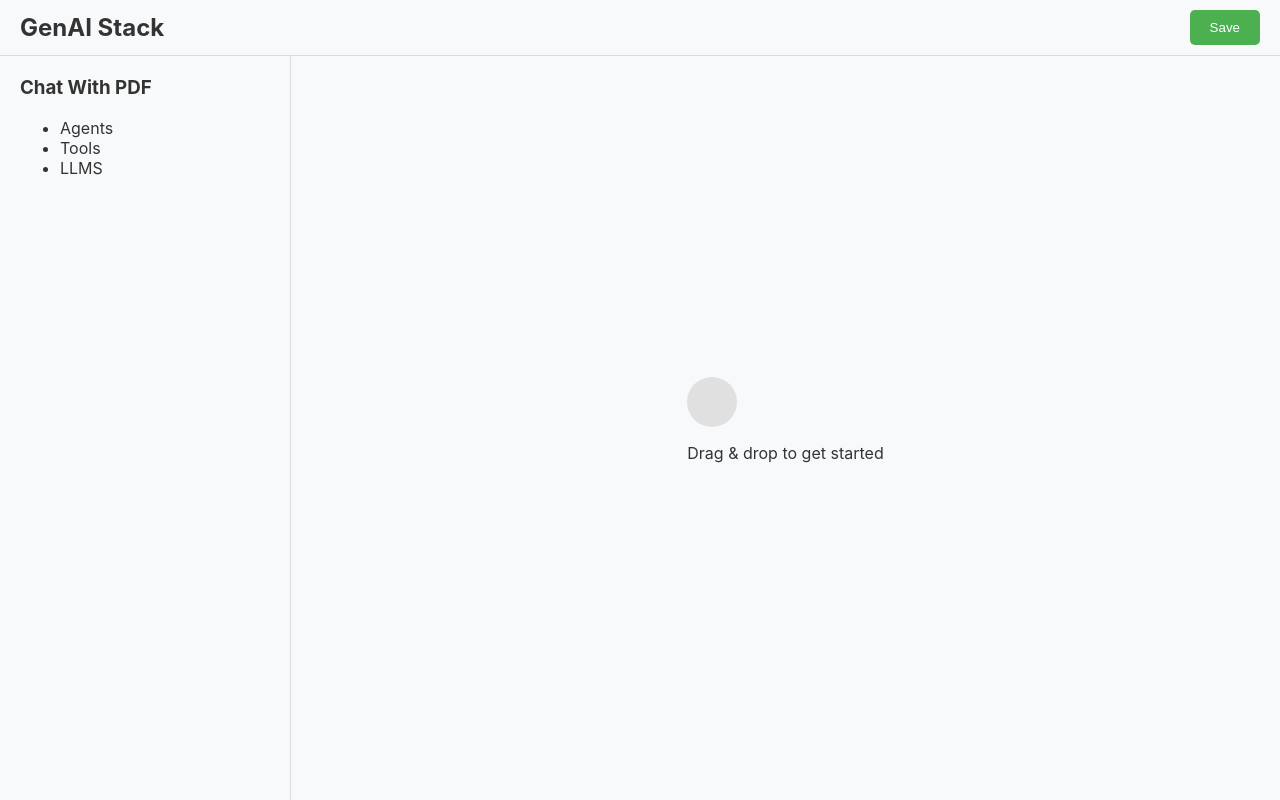
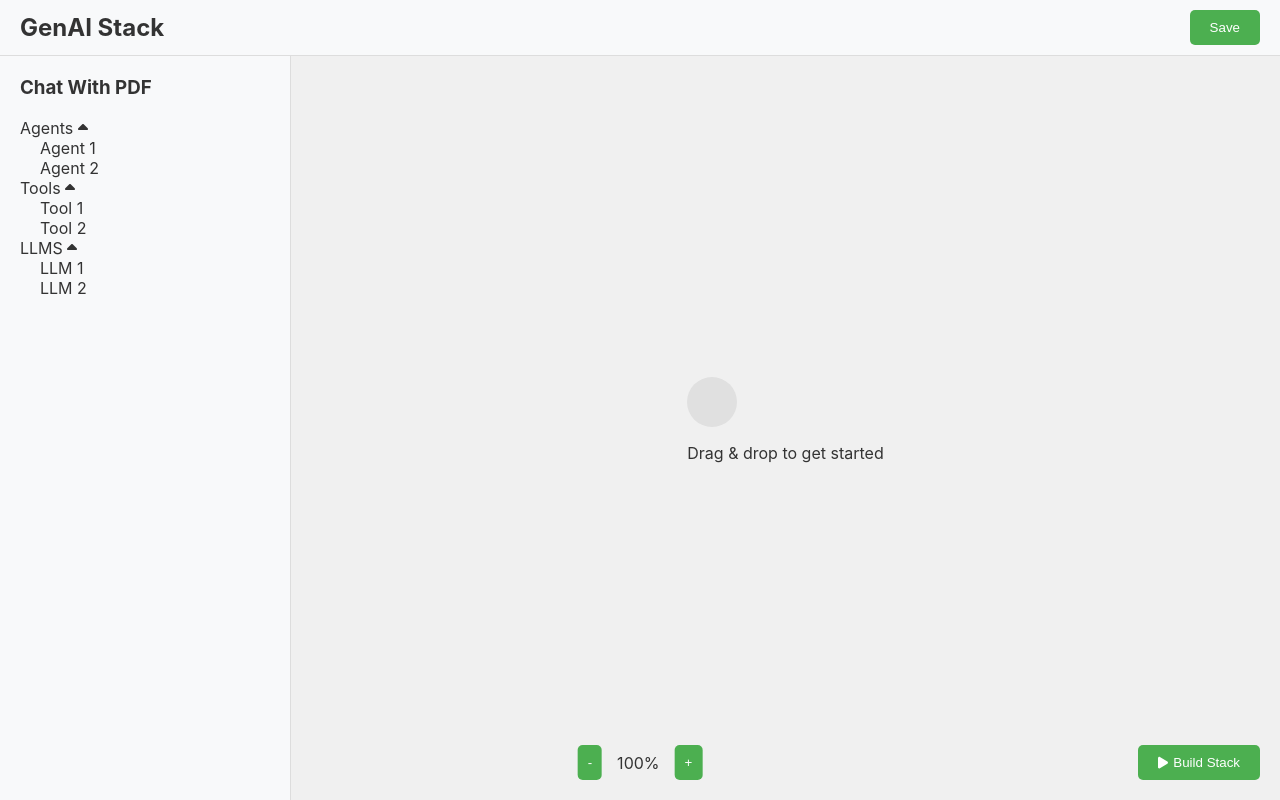
Before and after one commit to zencodess/myAGI, a React (Create React App) app in the folder frontend/: page /create-stack in a window 1280 px wide. Built offline with nearby package versions, Linux system fonts and the light colour scheme.

Commit message:
zoom, drop downs - stack creation

```diff
--- a/frontend/package.json
+++ b/frontend/package.json
@@ -3,6 +3,8 @@
   "version": "0.1.0",
   "private": true,
   "dependencies": {
+    "@fortawesome/free-solid-svg-icons": "^6.5.2",
+    "@fortawesome/react-fontawesome": "^0.2.2",
     "@testing-library/jest-dom": "^5.17.0",
     "@testing-library/react": "^13.4.0",
     "@testing-library/user-event": "^13.5.0",
--- a/frontend/src/App.css
+++ b/frontend/src/App.css
@@ -169,6 +169,7 @@ body {
 }
 
 /* Stack Creation Page Styles */
+
 .stack-creation-container {
     display: flex;
     flex-direction: column;
@@ -212,11 +213,21 @@ body {
     margin-top: 0;
 }
 
+.sidebar-section ul {
+    list-style-type: none;
+    padding: 0;
+}
+
+.sidebar-section ul ul {
+    padding-left: 20px;
+}
+
 .stack-workspace {
     flex: 1;
     display: flex;
     justify-content: center;
     align-items: center;
+    background-color: #f0f0f0;
 }
 
 .workspace-placeholder {
@@ -230,3 +241,48 @@ body {
     border-radius: 50%;
     margin-bottom: 10px;
 }
+
+.zoom-controls {
+    position: fixed;
+    bottom: 20px;
+    left: 50%;
+    transform: translateX(-50%);
+    display: flex;
+    align-items: center;
+}
+
+.zoom-controls button {
+    background-color: #4CAF50;
+    color: white;
+    border: none;
+    padding: 10px;
+    cursor: pointer;
+    margin: 0 5px;
+    border-radius: 5px;
+}
+
+.zoom-controls span {
+    font-size: 16px;
+    margin: 0 10px;
+}
+
+.build-button {
+    position: fixed;
+    bottom: 20px;
+    right: 20px;
+}
+
+.build-button button {
+    background-color: #4CAF50;
+    color: white;
+    border: none;
+    padding: 10px 20px;
+    cursor: pointer;
+    border-radius: 5px;
+    display: flex;
+    align-items: center;
+}
+
+.build-button button svg {
+    margin-right: 5px;
+}
--- a/frontend/src/components/StackCreationPage.js
+++ b/frontend/src/components/StackCreationPage.js
@@ -1,6 +1,21 @@
-import React from 'react';
+import React, { useState } from 'react';
+import { FontAwesomeIcon } from '@fortawesome/react-fontawesome';
+import { faPlay, faCaretDown, faCaretUp } from '@fortawesome/free-solid-svg-icons';
 
 const StackCreationPage = () => {
+    const [zoomLevel, setZoomLevel] = useState(100);
+    const [showAgents, setShowAgents] = useState(true);
+    const [showTools, setShowTools] = useState(true);
+    const [showLLMS, setShowLLMS] = useState(true);
+
+    const handleZoomIn = () => {
+        setZoomLevel(prevZoom => Math.min(prevZoom + 10, 200));
+    };
+
+    const handleZoomOut = () => {
+        setZoomLevel(prevZoom => Math.max(prevZoom - 10, 50));
+    };
+
     return (
         <div className="stack-creation-container">
             <header className="stack-creation-header">
@@ -12,18 +27,52 @@ const StackCreationPage = () => {
                     <div className="sidebar-section">
                         <h3>Chat With PDF</h3>
                         <ul>
-                            <li>Agents</li>
-                            <li>Tools</li>
-                            <li>LLMS</li>
+                            <li onClick={() => setShowAgents(!showAgents)}>
+                                Agents <FontAwesomeIcon icon={showAgents ? faCaretUp : faCaretDown} />
+                            </li>
+                            {showAgents && (
+                                <ul>
+                                    <li>Agent 1</li>
+                                    <li>Agent 2</li>
+                                </ul>
+                            )}
+                            <li onClick={() => setShowTools(!showTools)}>
+                                Tools <FontAwesomeIcon icon={showTools ? faCaretUp : faCaretDown} />
+                            </li>
+                            {showTools && (
+                                <ul>
+                                    <li>Tool 1</li>
+                                    <li>Tool 2</li>
+                                </ul>
+                            )}
+                            <li onClick={() => setShowLLMS(!showLLMS)}>
+                                LLMS <FontAwesomeIcon icon={showLLMS ? faCaretUp : faCaretDown} />
+                            </li>
+                            {showLLMS && (
+                                <ul>
+                                    <li>LLM 1</li>
+                                    <li>LLM 2</li>
+                                </ul>
+                            )}
                         </ul>
                     </div>
                 </aside>
-                <section className="stack-workspace">
+                <section className="stack-workspace" style={{ transform: `scale(${zoomLevel / 100})` }}>
                     <div className="workspace-placeholder">
                         <div className="placeholder-icon"></div>
                         <p>Drag & drop to get started</p>
                     </div>
                 </section>
+                <div className="zoom-controls">
+                    <button onClick={handleZoomOut}>-</button>
+                    <span>{zoomLevel}%</span>
+                    <button onClick={handleZoomIn}>+</button>
+                </div>
+                <div className="build-button">
+                    <button>
+                        <FontAwesomeIcon icon={faPlay} /> Build Stack
+                    </button>
+                </div>
             </main>
         </div>
     );
```
Also changed, not shown: 1 other file (tests, documents, lock files or other folders).
